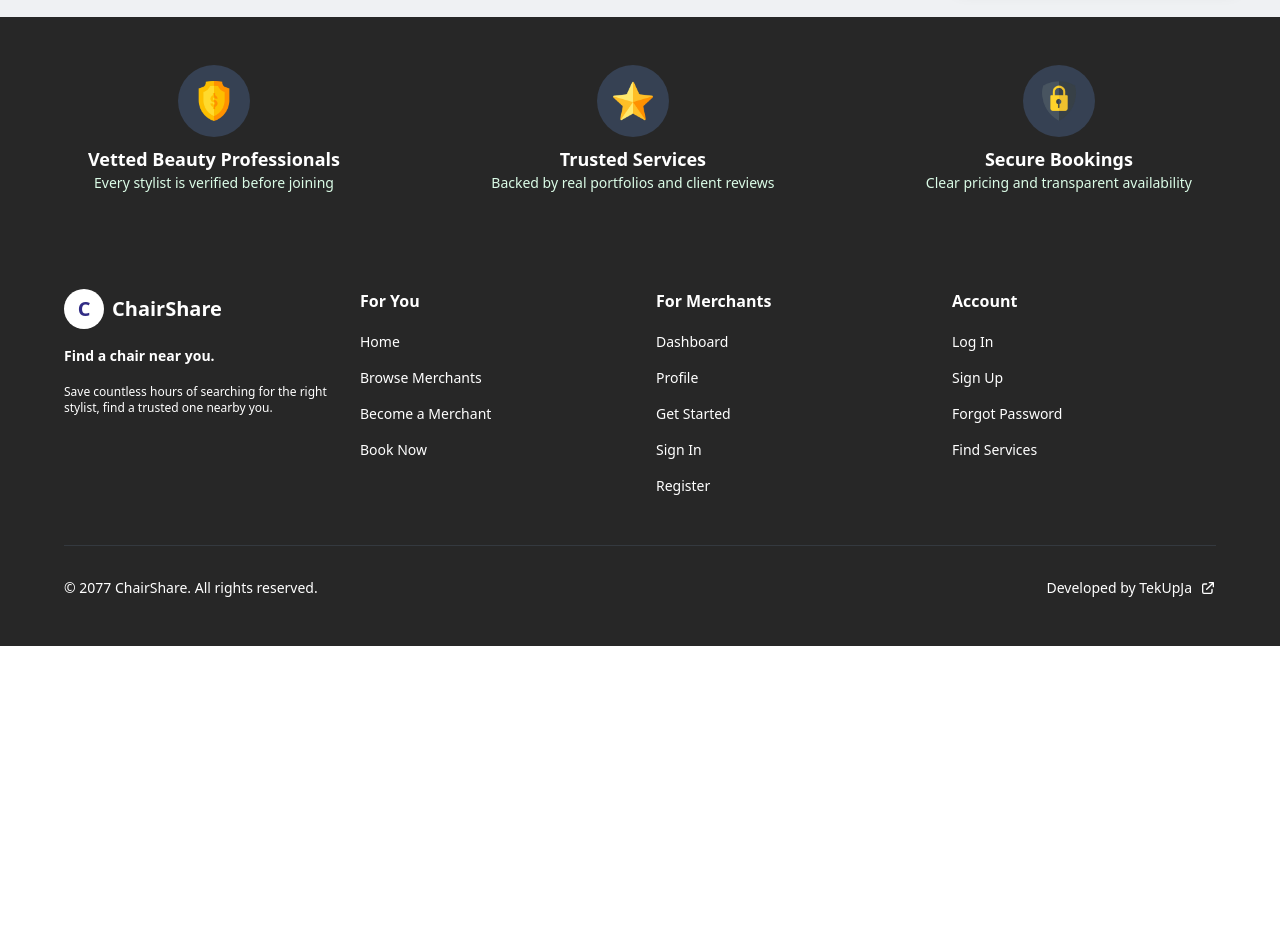
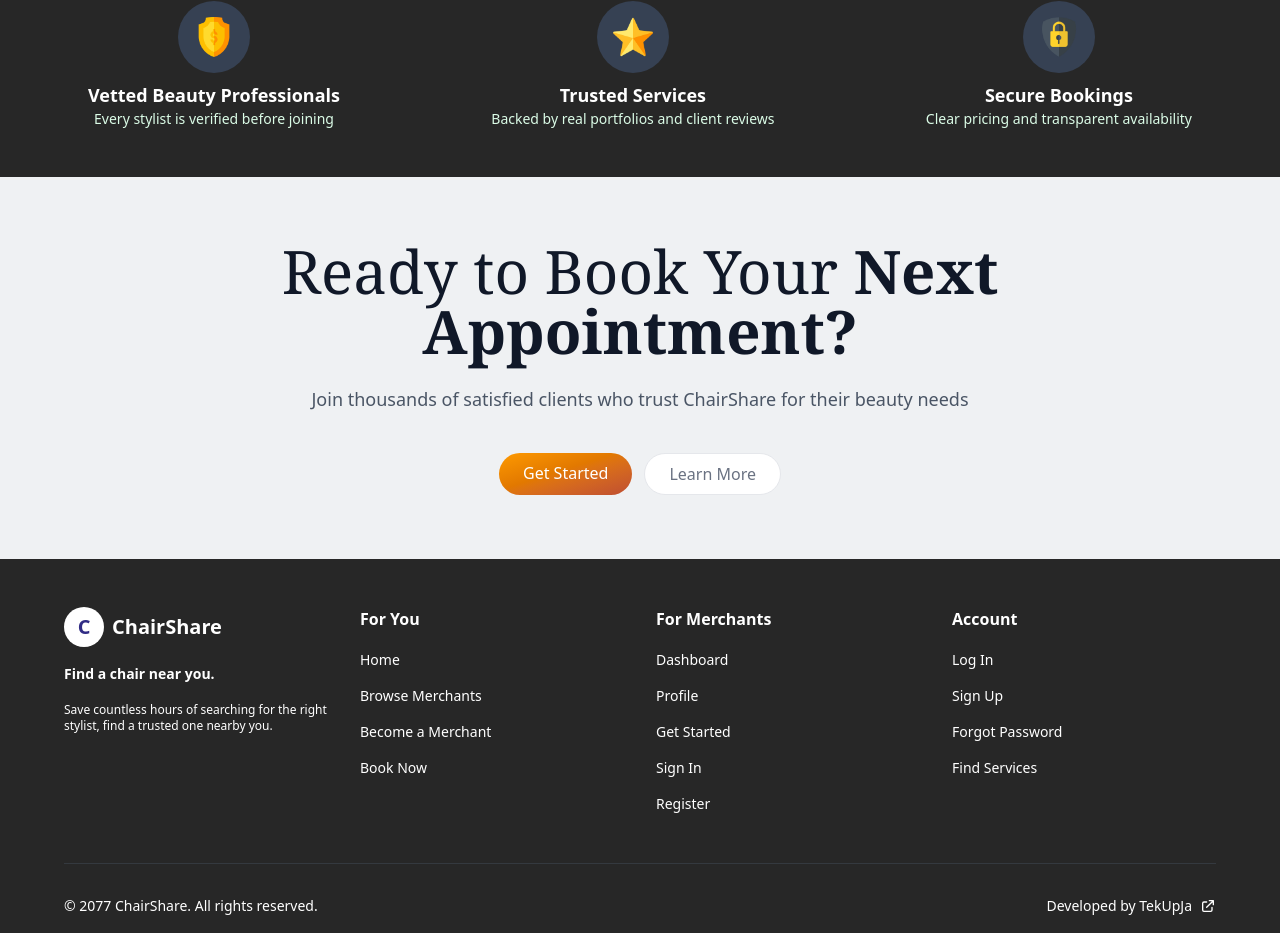
Before and after one commit to KayviaHarriott/chair-share, a React (Vite) app: page / in a window 1280 px wide. Shown: the part 1519-2452 px from the top of the page. Before the commit the page ends 2165 px from the top, so only its background shows below. Built offline with nearby package versions, Linux system fonts and the light colour scheme.

Commit message:
Added appointment using section component

```diff
--- a/src/pages/HomePage.tsx
+++ b/src/pages/HomePage.tsx
@@ -66,7 +66,7 @@ export const Home = () => {
         backgroundColor=""
         content={
           <>
-            <div className="max-w-4xl mx-auto text-center py-16">
+            <div className="max-w-4xl mx-auto text-center pt-16">
               {/* Heading */}
               <h1 className="text-5xl sm:text-6xl lg:text-7xl font-serif mb-6">
                 <span className="text-slate-900">Book Your</span>
@@ -269,7 +269,41 @@ export const Home = () => {
       />
 
       {/* Book Appointment */}
-      <Section backgroundColor="" content={<></>} />
+      <Section backgroundColor="" content={<>
+
+        <div className="py-16 text-center">
+        {/* Code Goes Here */}
+        <div className="max-w-4xl mx-auto">
+          {/* Heading */}
+          <h2 className="text-4xl sm:text-5xl lg:text-6xl font-serif text-gray-900 mb-6">
+            Ready to Book Your{" "}
+            <span className="font-bold">Next Appointment?</span>
+          </h2>
+
+          {/* Subtitle */}
+          <p className="text-lg text-gray-600 mb-10 max-w-2xl mx-auto">
+            Join thousands of satisfied clients who trust ChairShare for their
+            beauty needs
+          </p>
+
+          {/* CTA Buttons */}
+          <div className="flex w-full justify-center gap-3">
+            <Link
+              className="bg-linear-to-br from-amber-500 to-[#BF4E30] px-6 py-2 text-white rounded-full"
+              to="/register"
+            >
+              Get Started
+            </Link>
+            <Link
+              className="border border-gray-200 bg-white px-6 py-2 text-gray-500 rounded-full"
+              to="/faqs"
+            >
+              Learn More
+            </Link>
+          </div>
+        </div>
+      </div>
+        </>} />
     </div>
   );
 };
```
